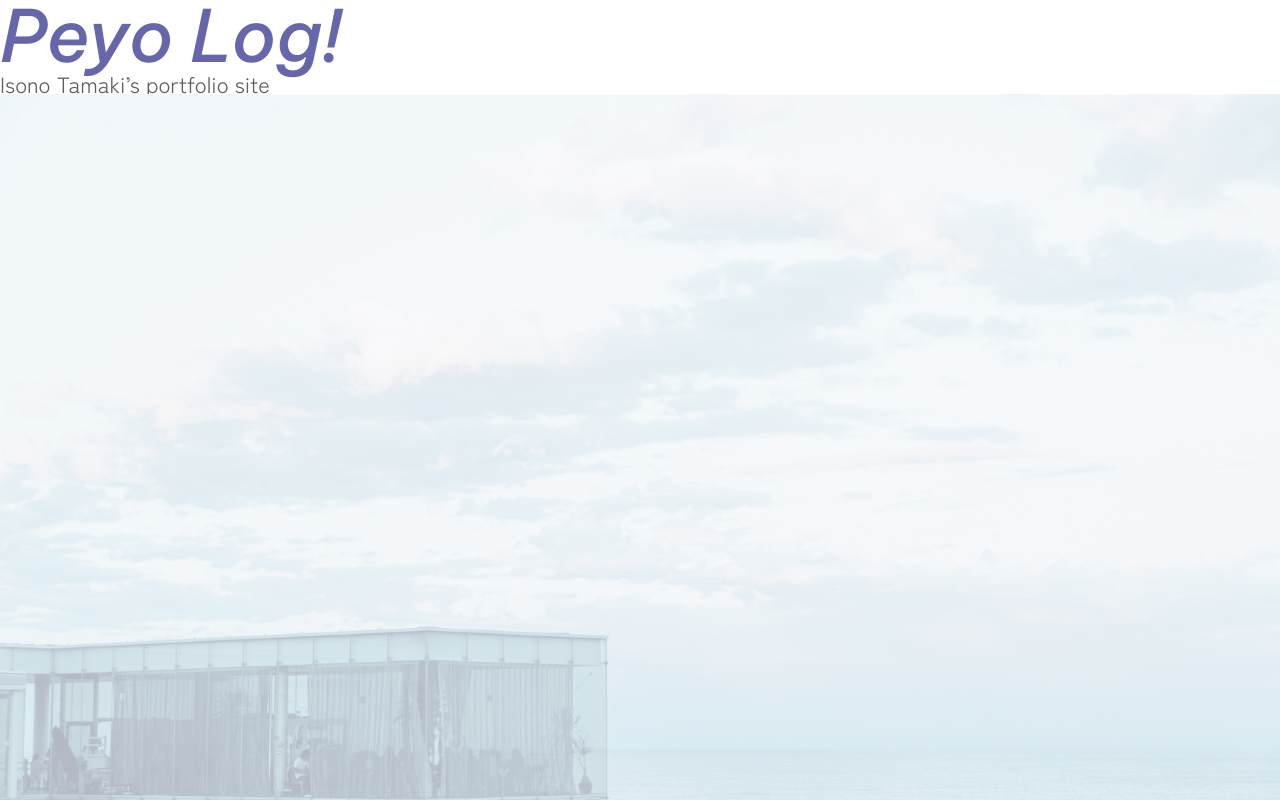
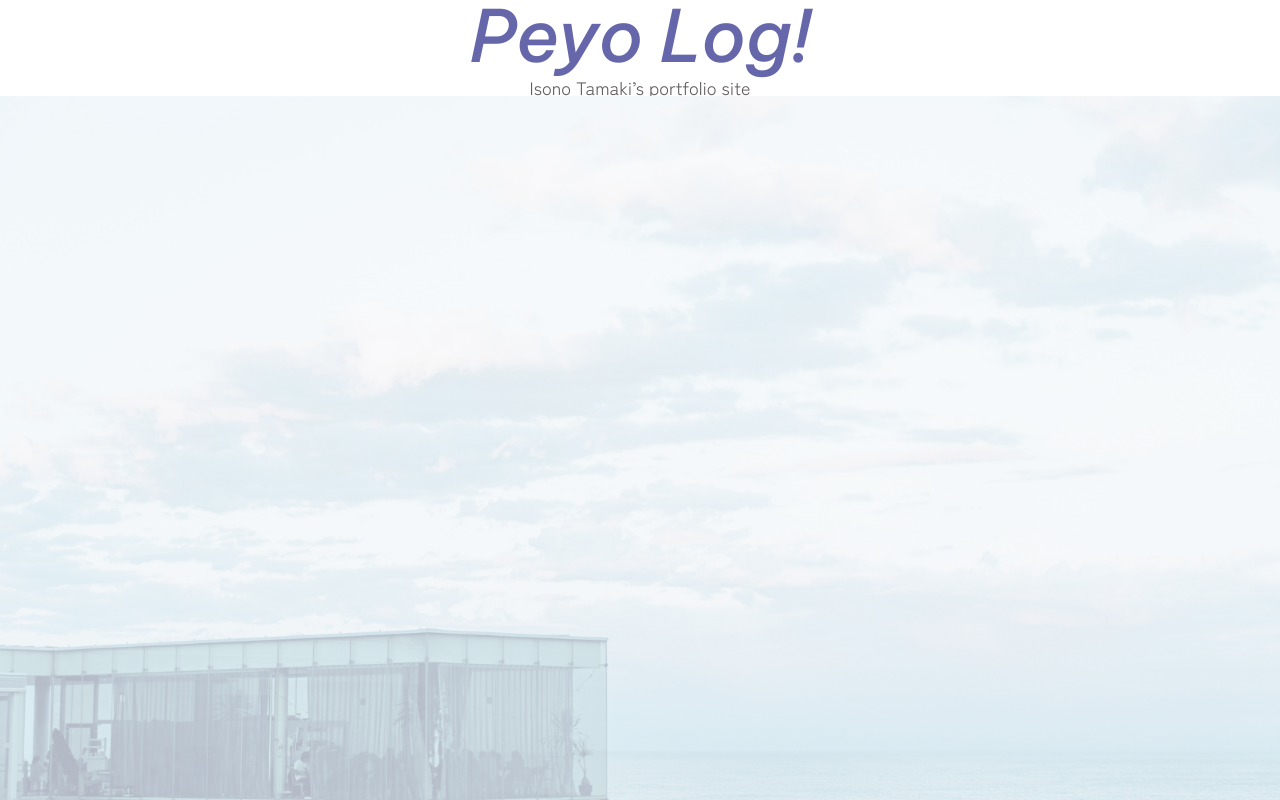
Before and after one commit to pppeyo38/PeyoLog, a React (Vite) app: page /test in a window 1280 px wide. Built offline with nearby package versions, Linux system fonts and the light colour scheme.

Commit message:
PageTitle作成

```diff
--- a/src/components/molecules/PageTitle.tsx
+++ b/src/components/molecules/PageTitle.tsx
@@ -1,18 +1,28 @@
 import { memo } from "react"
+import styled from "styled-components"
 
 import { EnText } from "../atoms/EnText"
 import { ColorTheme } from "../../style/ColorTheme"
 import { JaText } from "../atoms/JaText"
 
-export const PageTitle = () => {
+export const PageTitle = memo(() => {
   return (
     <>
-      <EnText fSize='72px' fWeight='500' fStyle='italic'  fColor={ColorTheme.palette.purple}>
-        Peyo Log!
-      </EnText>
-      <JaText fSize='22px' fWeight='400' fColor={ColorTheme.palette.gray}>
-        Isono Tamaki’s portfolio site
-      </JaText>
+      <PageTitleWrap>
+        <EnText fSize='72px' fWeight='500' fStyle='italic'  fColor={ColorTheme.palette.purple}>
+          Peyo Log!
+        </EnText>
+        <JaText fSize='18px' fWeight='400' fColor={ColorTheme.palette.gray}>
+          Isono Tamaki’s portfolio site
+        </JaText>
+      </PageTitleWrap>
     </>
   )
-}
+})
+
+const PageTitleWrap = styled.div`
+  display: flex;
+  flex-direction: column;
+  align-items: center;
+  gap: 6px;
+`;
```
